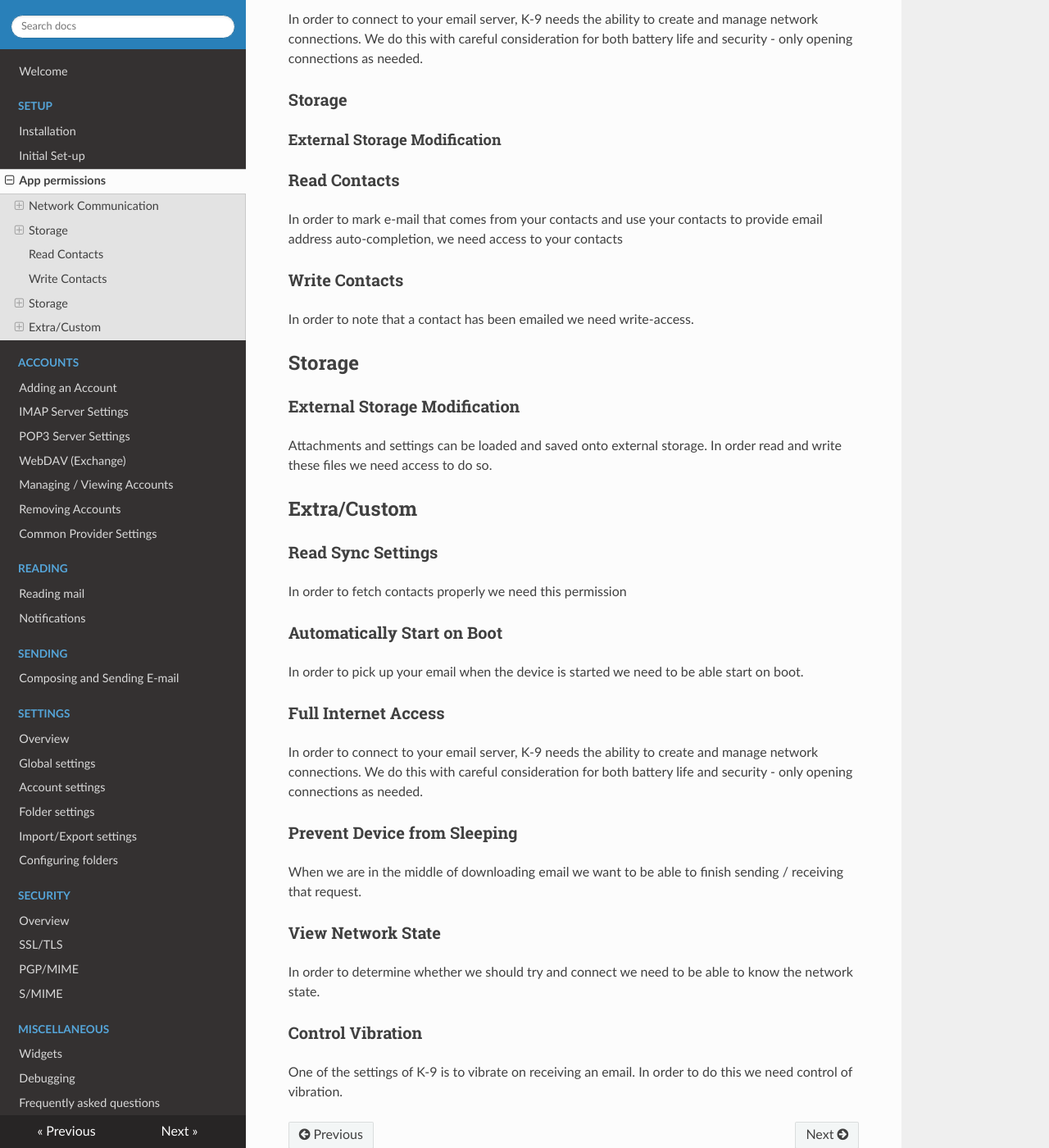
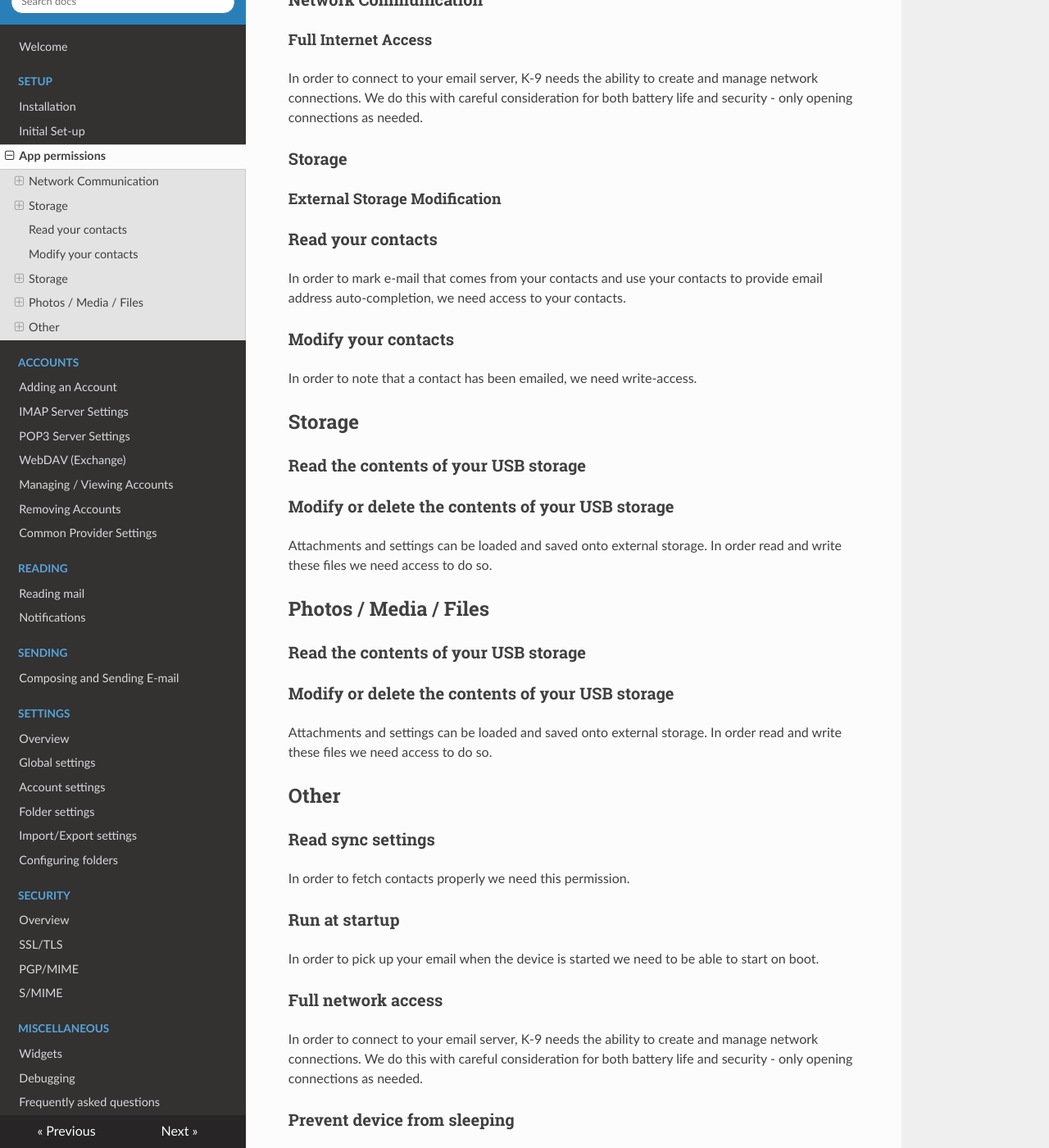
Before and after one commit to k9mail/k9mail-docs, an MkDocs documentation site: the page built from docs/setup/permissions.md, in a window 1280 px wide and 1400 px high, scrolled down 342 px. Shown: the whole window at 82% size. Built offline with MkDocs 1.6.1, drawn with Linux system fonts in a browser that asks for light colours; nearby versions of some CDN libraries; some of the changed text lies outside the part shown.

Commit message:
Add and update permission descriptions

```diff
--- a/docs/setup/permissions.md
+++ b/docs/setup/permissions.md
@@ -3,6 +3,9 @@
 In order to perform various tasks and provide a cohesive email client, K-9 uses various permissions. See our
 [Privacy Policy](https://k9mail.app/privacy) for information on how we handle personal information obtained via these
 permissions.
+
+Only the Contacts permission will be requested by an Android system dialog when you use the app.
+The rest are granted automatically when you install K-9.
 
 ### Network Communication
 
@@ -15,45 +18,54 @@
 
 #### External Storage Modification
 
-### Read Contacts
+### Read your contacts
 
 In order to mark e-mail that comes from your contacts and use your contacts to provide email address auto-completion, we
-need access to your contacts
+need access to your contacts.
 
-### Write Contacts
+### Modify your contacts
 
-In order to note that a contact has been emailed we need write-access.
+In order to note that a contact has been emailed, we need write-access.
 
 ## Storage
 
-### External Storage Modification
+### Read the contents of your USB storage
+### Modify or delete the contents of your USB storage
 
 Attachments and settings can be loaded and saved onto external storage. In order read and write these files we need
 access to do so.
 
-## Extra/Custom
+## Photos / Media / Files
 
-### Read Sync Settings
+### Read the contents of your USB storage
+### Modify or delete the contents of your USB storage
 
-In order to fetch contacts properly we need this permission
+Attachments and settings can be loaded and saved onto external storage. In order read and write these files we need
+access to do so.
 
-### Automatically Start on Boot
+## Other
 
-In order to pick up your email when the device is started we need to be able start on boot.
+### Read sync settings
 
-### Full Internet Access
+In order to fetch contacts properly we need this permission.
+
+### Run at startup
+
+In order to pick up your email when the device is started we need to be able to start on boot.
+
+### Full network access
 
 In order to connect to your email server, K-9 needs the ability to create and manage network connections. We do this
 with careful consideration for both battery life and security - only opening connections as needed.
 
-### Prevent Device from Sleeping
+### Prevent device from sleeping
 
 When we are in the middle of downloading email we want to be able to finish sending / receiving that request.
 
-### View Network State
+### View network connections
 
-In order to determine whether we should try and connect we need to be able to know the network state.
+In order to determine whether we should try to connect we need to be able to know the network state.
 
-### Control Vibration
+### Control vibration
 
 One of the settings of K-9 is to vibrate on receiving an email. In order to do this we need control of vibration.
```
